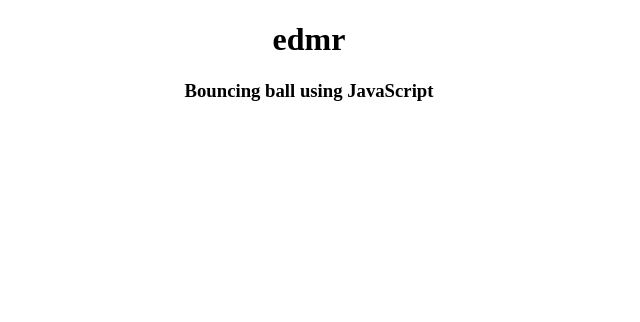
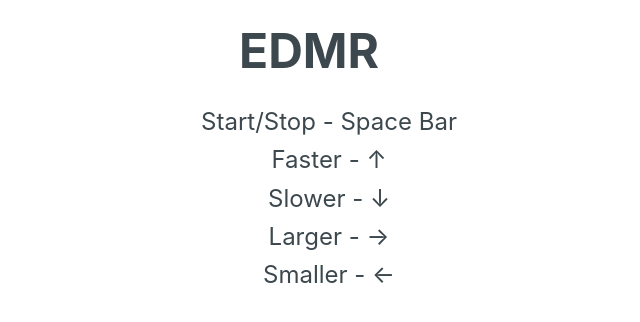
Before and after one commit to claytonhall/edmr, a plain HTML site: page index.html in a window 1280 px wide. Shown: the whole page, without its empty margins (331-971 px from the left). Drawn offline with Linux system fonts and the light colour scheme.

Commit message:
Updated style

```diff
--- a/index.html
+++ b/index.html
@@ -14,14 +14,37 @@
         top: 0px;
         left: 0px;
       }
+      ul{
+        list-style-type: none;
+      }
+      body {
+          color: #3c484e;
+          font-family: -apple-system, BlinkMacSystemFont, Segoe UI, Roboto, Oxygen, Ubuntu, Cantarell, Open Sans, Helvetica Neue, sans-serif;
+          font-size: 1.5rem;
+          line-height: 1.6em;
+          font-weight: 400;
+          font-style: normal;
+          letter-spacing: 0;
+          text-rendering: optimizeLegibility;
+          background: #fff;
+          -webkit-font-smoothing: antialiased;
+          -moz-osx-font-smoothing: grayscale;
+          -moz-font-feature-settings: "liga" on;
+      }
   </style>
 
 </head>
 
 <body>
     <center>
-        <h1>edmr</h1>
-        <h3>Bouncing ball using JavaScript</h3>
+      <h1>EDMR</h1>
+      <ul>
+      <li>Start/Stop - Space Bar</li>
+      <li>Faster - ↑</li>
+      <li>Slower - ↓ </li>
+      <li>Larger - →</li>
+      <li>Smaller - ←</li>
+      </ul>
         <canvas>
         </canvas>
         <script>
@@ -34,18 +57,13 @@
             var l = canvas.getContext('2d');
 
             // x and y are the co-ordinates of the circle
+            var x = Math.floor(Math.random() * innerWidth);
+            var y = Math.floor(canvas.height * 0.5)
 
-            // vx and vy are the respective speeds
+            // xVelocity and yVelocity are the respective speeds
+            var xVelocity = 20; //only horizontal
+            var yVelocity = 0;
 
-            var x = Math.floor(Math.random() * innerWidth);
-            console.log(`x:${x}`);
-            //var x = 1;
-            //var y = Math.floor(Math.random() * innerHeight);
-            var y = Math.floor(canvas.height * 0.5)
-            console.log(`y:${y}`);
-
-            var xVelocity = 20; //Math.floor(Math.random() * 8);
-            var yVelocity = 0;
             var radius = 20;
 
             var run = false;
@@ -60,8 +78,6 @@
               {
               	direction = xVelocity/Math.abs(xVelocity); //either 1 or -1
               }
-
-              console.log(event.keyCode);
 
               //speed up
               if(event.keyCode === 38)
@@ -93,12 +109,6 @@
               }
             };
 
-
-            //if(run)
-            //{
-            //	move();
-            //}
-
             // This function will do the animation
             function move() {
               if(!run) return;
@@ -123,8 +133,7 @@
               l.fillText(`R:${radius}/V:${Math.abs(xVelocity)}`, 0, innerHeight-10);
 
 
-            	// Conditions sso that the ball bounces
-            	// from the edges
+            	// Conditions sso that the ball bounces from the edges
             	if (radius + x > innerWidth)
             		xVelocity = 0 - xVelocity;
 
```
Lines whose indentation alone changed are shown as unchanged.
